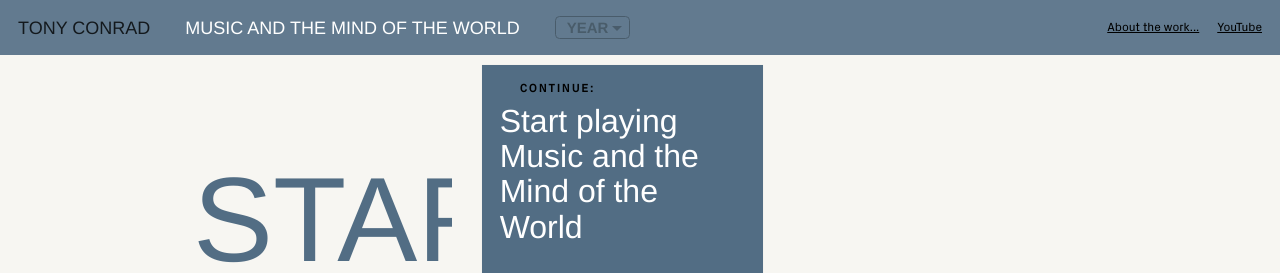
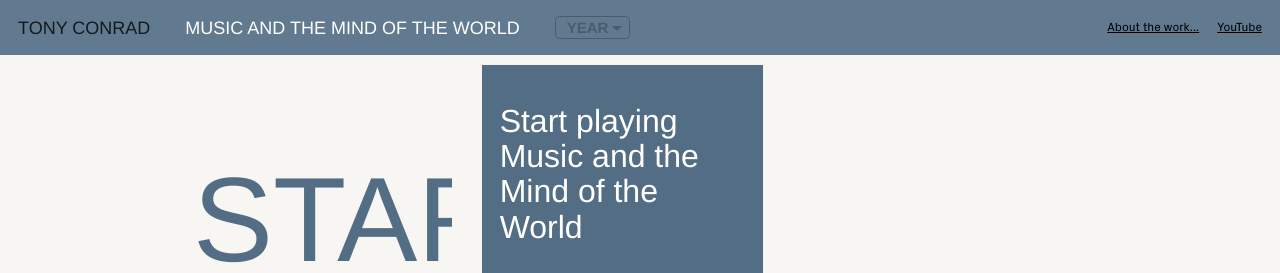
Before and after one commit to coryarcangel/music-and-the-mind-of-the-world, a Jekyll site: the page built from kiosk.html, in a window 1280 px wide and 900 px high. Shown: the top 273 px of the window. Built offline with Jekyll 4.4.1, drawn with Linux system fonts in a browser that asks for light colours; nearby versions of some CDN libraries; some web fonts are replaced.

Commit message:
Dont show Continue: on start

```diff
--- a/kiosk.html
+++ b/kiosk.html
@@ -39,7 +39,7 @@ youtube: https://www.youtube.com/channel/UCPjrcaZeU9rMGAbmfYWeeLw
         </button>
           <div class="card-block">
             <p class="small small-part"></p>
-            <p class="small now-playing">CONTINUE:</p>
+            <p class="small now-playing"></p>
             <h4 class="card-title">
               Start playing Music and the Mind of the World
             </h4>
--- a/scripts/music.js
+++ b/scripts/music.js
@@ -130,6 +130,7 @@ var app = new Vue({
       var currentTrack = document.getElementById('card-' + this.activeSong);
       $("#fullscreen .card-kiosk .small-part").html("MATMOTW_"+urlToId(app.trackUrl));
       $("#fullscreen .card-kiosk .card-title").html(app.date);
+      $("#fullscreen .card-kiosk .now-playing").html("CONTINUE:");
       $("#fullscreen .card-kiosk .card-subtitle").html(app.part ? "Part "+app.part : "");
       $("#fullscreen .card-kiosk").attr("data-song", this.activeSong);
       $("#fullscreen .card-kiosk").addClass("song-is-playing");
```
